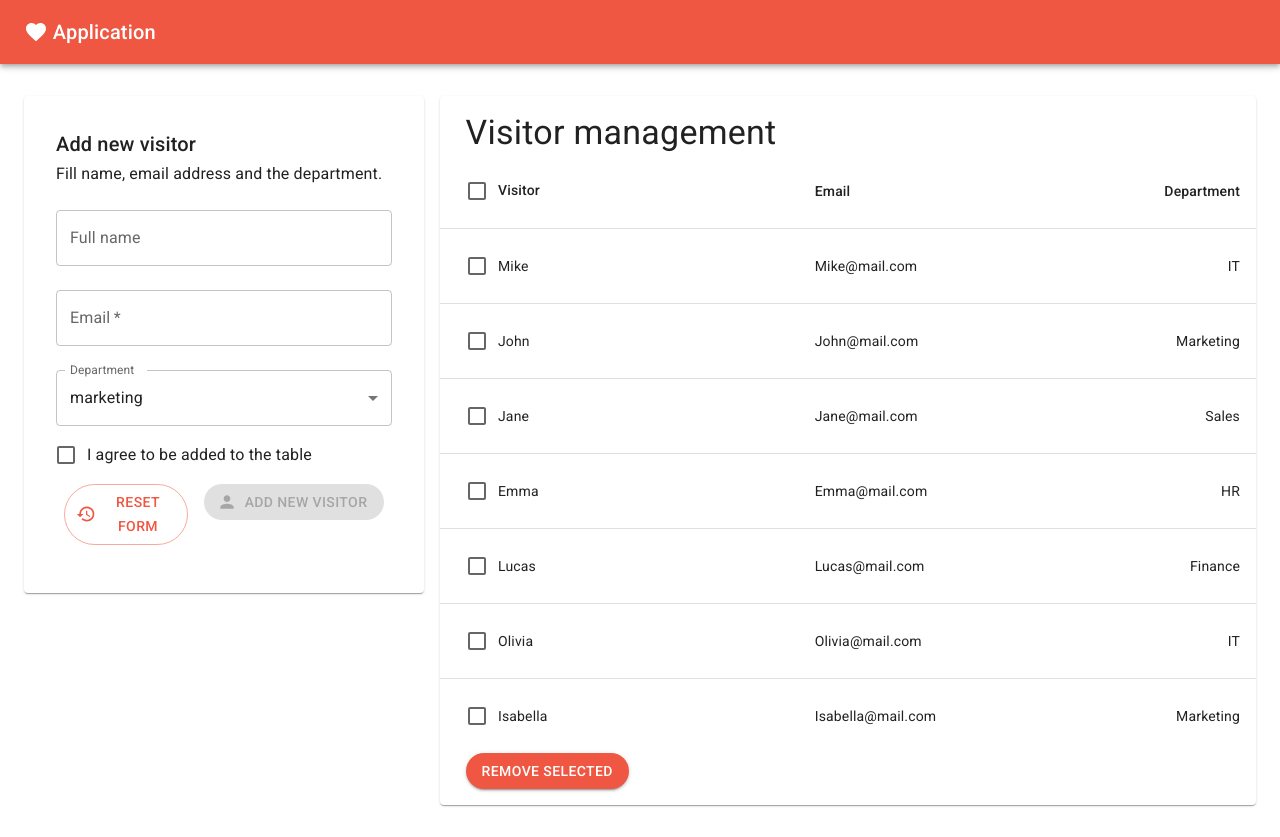
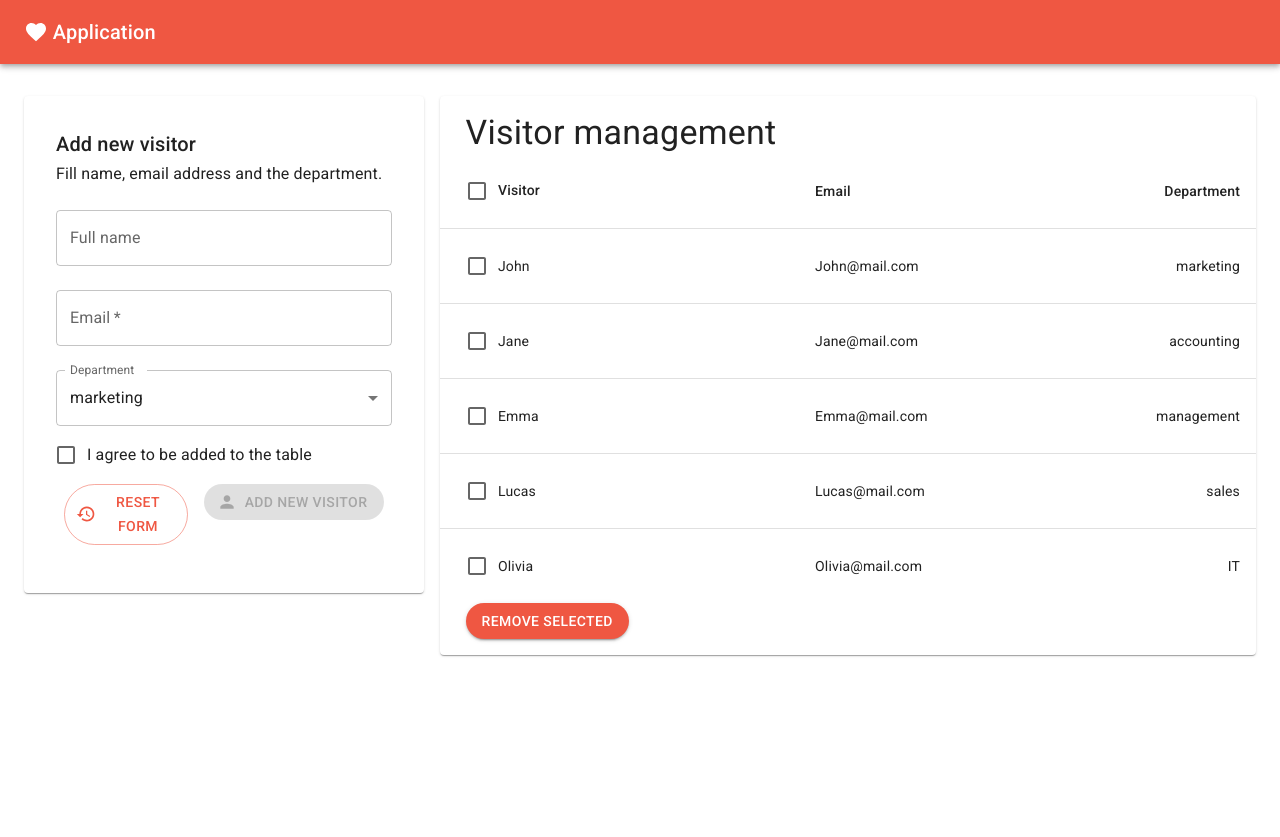
Before and after one commit to iamMikeLe/awesome-guestbook, a React (Vite) app: page / in a window 1280 px wide. After the commit the page ends 800 px from the top, so only its background shows below. Built offline with nearby package versions, Linux system fonts and the light colour scheme.

Commit message:
Update VisitorManagement component and add dummyData module

```diff
--- a/src/pages/Homepage/layout/VisitorManagement.tsx
+++ b/src/pages/Homepage/layout/VisitorManagement.tsx
@@ -1,5 +1,6 @@
 import VisitorTable from "@/pages/Homepage/layout/VisitorTable";
-import { rows } from "@/pages/Homepage/layout/dummyData";
+import { dummyData } from "@/utils/dummyData";
+
 import Box from "@mui/material/Box";
 import Breadcrumbs from "@mui/material/Breadcrumbs";
 import Grid from "@mui/material/Grid";
@@ -18,7 +19,7 @@ export default function VisitorManagement() {
             </Typography>
           </Breadcrumbs>
         </Box>
-        <VisitorTable rows={rows} />
+        <VisitorTable rows={dummyData} />
       </TableContainer>
     </Grid>
   );
--- /dev/null
+++ b/src/utils/dummyData.ts
@@ -0,0 +1,32 @@
+export const dummyData = [
+  {
+    selected: false,
+    visitor: "John",
+    email: "John@mail.com",
+    department: "marketing",
+  },
+  {
+    selected: true,
+    visitor: "Jane",
+    email: "Jane@mail.com",
+    department: "accounting",
+  },
+  {
+    selected: false,
+    visitor: "Emma",
+    email: "Emma@mail.com",
+    department: "management",
+  },
+  {
+    selected: true,
+    visitor: "Lucas",
+    email: "Lucas@mail.com",
+    department: "sales",
+  },
+  {
+    selected: false,
+    visitor: "Olivia",
+    email: "Olivia@mail.com",
+    department: "IT",
+  },
+];
```
